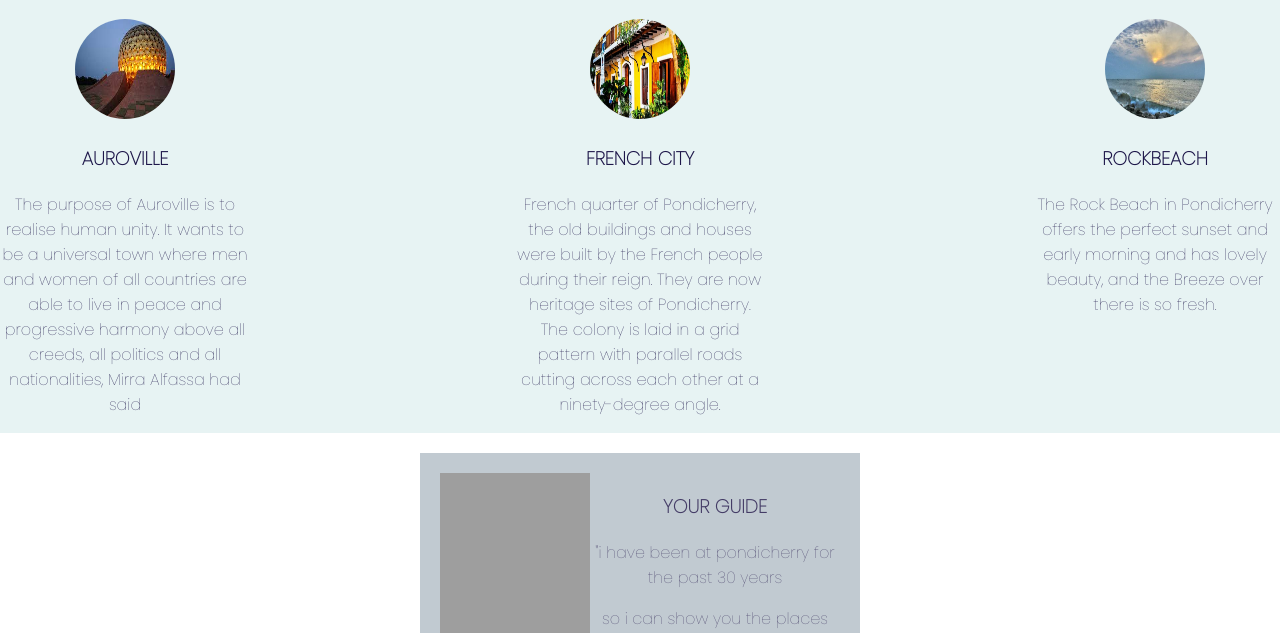
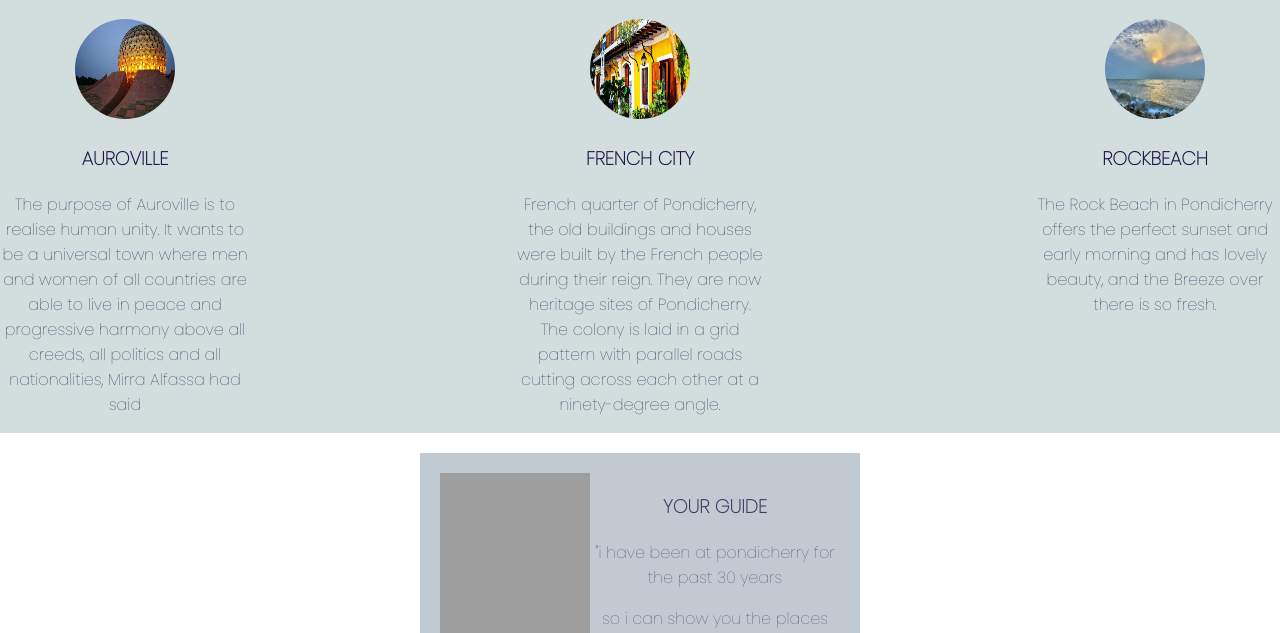
Before and after one commit to kabipriya-mediwave/hometown, a plain HTML site: page app/index.html in a window 1280 px wide. Shown: the part 528-1161 px from the top of the page. Drawn offline with Linux system fonts and the light colour scheme; files that its build step writes are made by us from their sources; grey boxes are pictures that could not be loaded; files whose address does not match are found by name; a web font is replaced by a local one.

Commit message:
added color

```diff
--- a/app/style/style.css
+++ b/app/style/style.css
@@ -52,7 +52,7 @@ img {
     width: 250px;
   }
   .header {
-    background-color: #e7f3f3;
+    background-color: #d2dddd;
   }
   h1 {
     padding: 25px;
```
